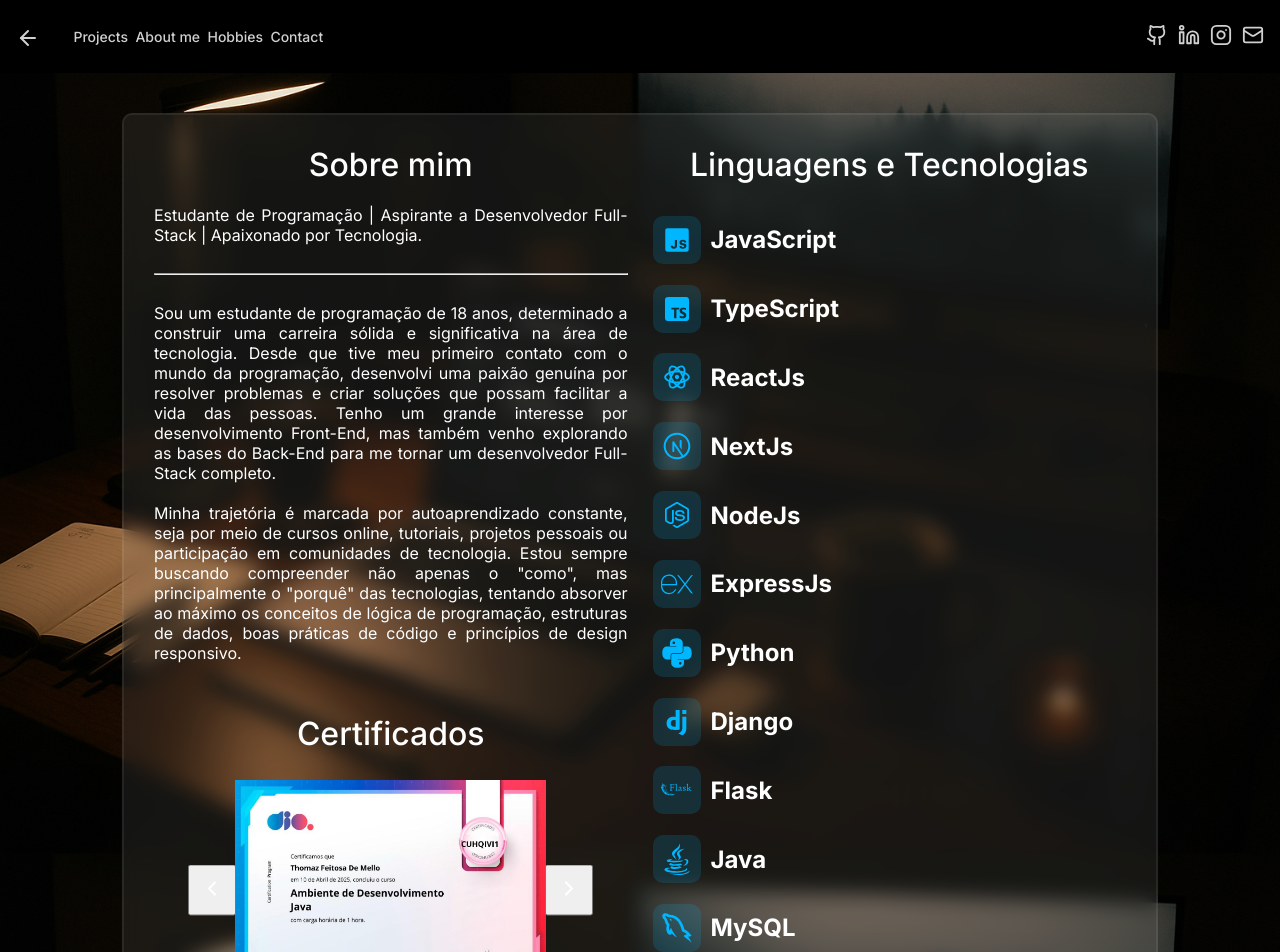
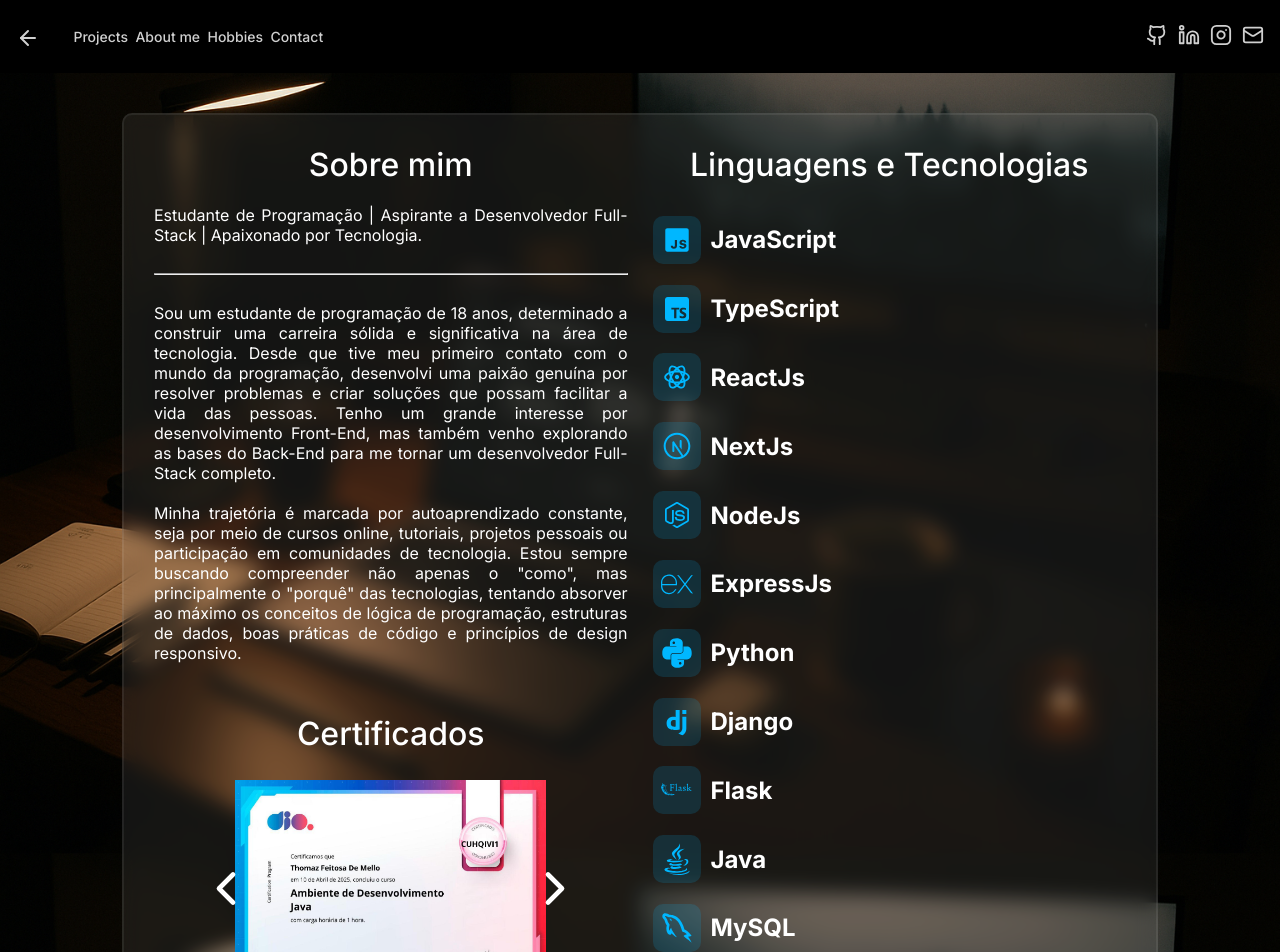
Before and after one commit to ThOMaZMe11o/portifolio, a React (Vite) app: page /about in a window 1280 px wide. Shown: the top 952 px of the page. Built offline with nearby package versions, Linux system fonts and the light colour scheme.

Commit message:
Increase carousel button sizes for better accessibility and add styling for a transparent background

```diff
--- a/src/pages/About.tsx
+++ b/src/pages/About.tsx
@@ -168,7 +168,7 @@ export default function About() {
                             <h1>Certificados</h1>
                             <div className="carousel">
                                 <button className="prev" onClick={prevSlide}>
-                                <ChevronLeft size={24} />
+                                <ChevronLeft size={56} />
                                 </button>
 
                                 <div className="carousel-window">
@@ -185,7 +185,7 @@ export default function About() {
                                 </div>
 
                                 <button className="next" onClick={nextSlide}>
-                                <ChevronRight size={24} />
+                                <ChevronRight size={56} />
                                 </button>
                             </div>
                         </div>
--- a/src/styles/About.css
+++ b/src/styles/About.css
@@ -133,6 +133,8 @@ button.next {
   padding: 10px;
   cursor: pointer;
   z-index: 1;
+  background-color: transparent;
+  border: none;
 }
 
 button.prev {
```
